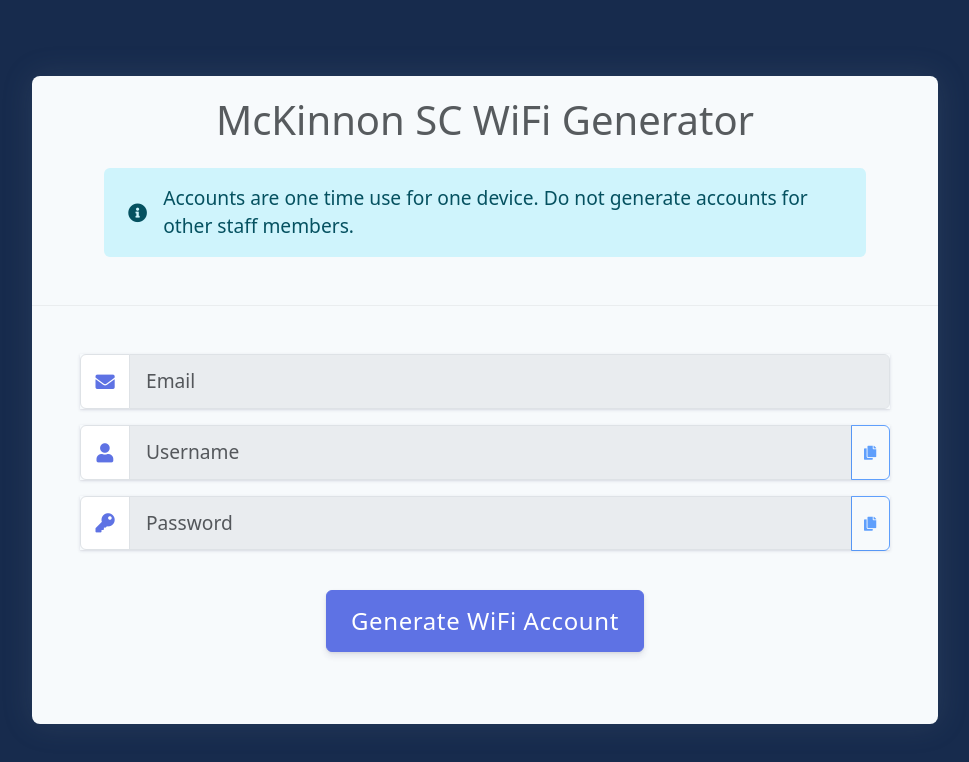
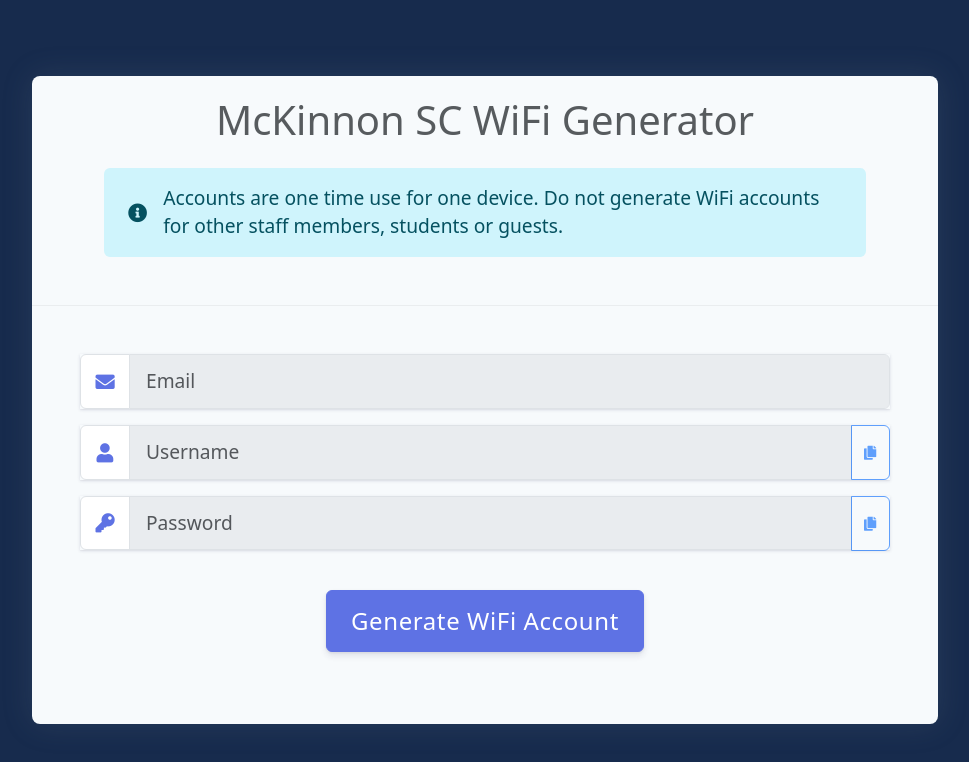
Before and after one commit to McKinnonIT/mckselfservice, a Vue app: page /#/ in a window 1280 px wide. Shown: the top 762 px of the page, without its empty margins (155-1124 px from the left). Built offline with nearby package versions, Linux system fonts and the light colour scheme; no server answers; some icons are missing.

Commit message:
feat: update usage policy text to include students and guests

```diff
--- a/src/views/Home.vue
+++ b/src/views/Home.vue
@@ -20,7 +20,7 @@
             <div class="alert alert-info border-0 mb-0 d-flex align-items-center justify-content-center mx-lg-5">
               <i class="fas fa-info-circle me-3" style="font-size: 1.2rem;"></i>
               <p class="mb-0 text-sm">
-                Accounts are one time use for one device. Do not generate accounts for other staff members.
+                Accounts are one time use for one device. Do not generate WiFi accounts for other staff members, students or guests.
               </p>
             </div>
           </div>
```
